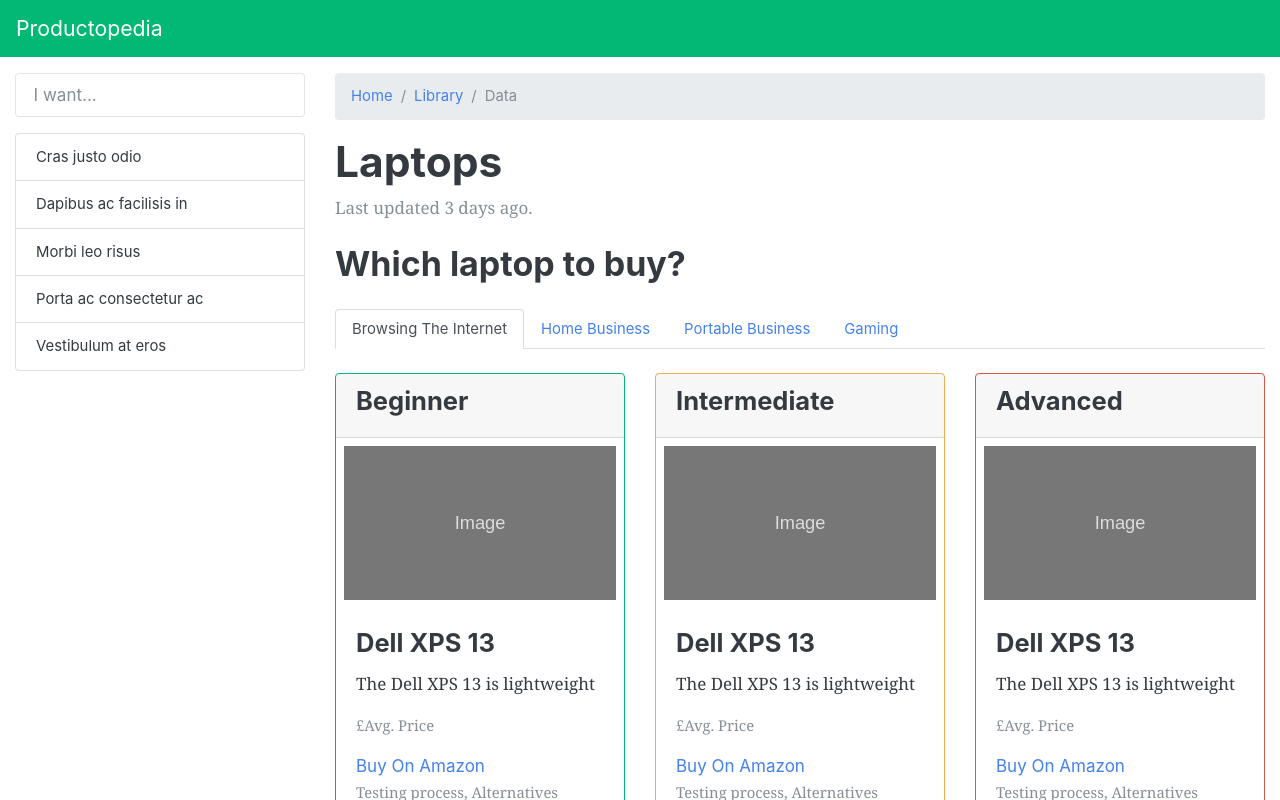
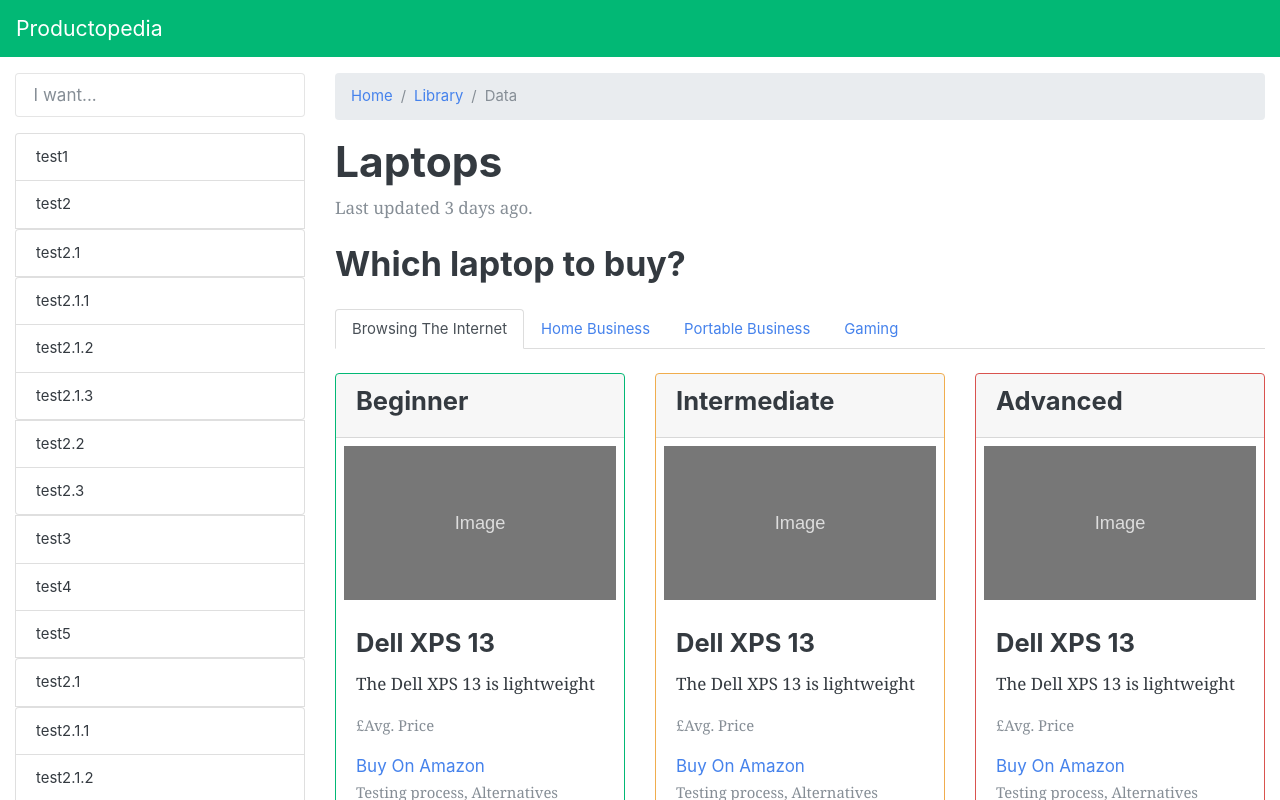
Before and after one commit to Chillout93/productopedia, a React app: page / in a window 1280 px wide. Shown: the top 800 px of the page. Built offline with nearby package versions, Linux system fonts and the light colour scheme.

Commit message:
update category hierarchy

```diff
--- a/public/index.html
+++ b/public/index.html
@@ -6,7 +6,7 @@
         crossorigin="anonymous">
     <link rel="stylesheet" href="https://stackpath.bootstrapcdn.com/font-awesome/4.7.0/css/font-awesome.min.css"
         crossorigin="anonymous">
-    <title>Productopedia</title>
+    <title>ProductPedia</title>
 </head>
 
 <body>
--- a/src/App.tsx
+++ b/src/App.tsx
@@ -1,12 +1,9 @@
 import * as React from "react";
-import { header } from "./components/header";
-import { breadcrumbs } from "./components/breadcrumbs";
-import { categories } from "./components/searchAndCategories";
+import { categories, categoryTest } from "./components/categoryDropdown";
 
 export default class App extends React.Component<{}, {}> {
     state = {
-        currentCategory: { name: "Nick" } as Category,
-        sidebarIsHidden: false
+        currentCategory: { name: "Nick" } as Category
     }
 
     render() {
@@ -18,31 +15,12 @@
 
                 <div className="container-fluid">
                     <div className="row">
-                        <div className="col-3 d-none d-lg-block">
-                            {categories(null, null)}
-                        </div>
-                        <div className="col-9 d-none d-lg-block">
-                            {breadcrumbs}
-                            {categoryDescription(currentCategory)}
-                        </div>
-
-                        <div className="col-12 d-lg-none collapse collapseExample">
-
-                            {categories(null, null)}
-                        </div>
-                        <div className="col-12 d-lg-none collapse collapseExample show">
-
-                            {breadcrumbs}
-                            {categoryDescription(currentCategory)}
-                        </div>
+                        {fullScreenDisplay(currentCategory)}
+                        {mobileDisplay(currentCategory)}
                     </div>
                 </div>
             </React.Fragment>
         )
-    }
-
-    handleSidebarOnClick = (sidebarIsHidden: boolean) => {
-        this.setState({ sidebarIsHidden });
     }
 
     handleCategoryOnClick = (category: Category) => {
@@ -109,3 +87,49 @@
             {tabs.map((x, i) => <div className={`tab-pane fade show ${i === 0 ? "active" : ""}`} id={`nav-${x.id}`} role="tabpanel" aria-labelledby={`nav-${x.id}-tab`}>{productCardDeck}</div>)}
         </div>
     </React.Fragment>;
+
+const header =
+    <React.Fragment>
+        <nav className="navbar navbar-expand-md navbar-dark sticky-top bg-dark mb-3">
+            <a className="navbar-brand" href="#">Productopedia</a>
+            <ul className="navbar-nav ml-auto">
+                <a className="nav-item d-lg-none collapse collapseExample" type="button" data-toggle="collapse" data-target=".collapseExample" aria-expanded="false" aria-controls="collapseExample">
+                    <i className="fa fa-arrow-up"></i>
+                </a>
+                <a className="nav-item d-lg-none collapse collapseExample show" type="button" data-toggle="collapse" data-target=".collapseExample" aria-expanded="false" aria-controls="collapseExample">
+                    <i className="fa fa-arrow-down"></i>
+                </a>
+            </ul>
+        </nav>
+    </React.Fragment>;
+
+const breadcrumbs =
+    <nav aria-label="breadcrumb">
+        <ol className="breadcrumb">
+            <li className="breadcrumb-item"><a href="#">Home</a></li>
+            <li className="breadcrumb-item"><a href="#">Library</a></li>
+            <li className="breadcrumb-item active" aria-current="page">Data</li>
+        </ol>
+    </nav>;
+
+const fullScreenDisplay = (currentCategory: Category) =>
+    <React.Fragment>
+        <div className="col-3 d-none d-lg-block">
+            {categories(categoryTest, null)}
+        </div>
+        <div className="col-9 d-none d-lg-block">
+            {breadcrumbs}
+            {categoryDescription(currentCategory)}
+        </div>
+    </React.Fragment>;
+
+const mobileDisplay = (currentCategory: Category) =>
+    <React.Fragment>
+        <div className="col-12 d-lg-none collapse collapseExample">
+            {categories(categoryTest, null)}
+        </div>
+        <div className="col-12 d-lg-none collapse collapseExample show">
+            {breadcrumbs}
+            {categoryDescription(currentCategory)}
+        </div>
+    </React.Fragment>;
--- a/src/components/breadcrumbs.tsx
+++ /dev/null
@@ -1,10 +0,0 @@
-import React from "react";
-
-export const breadcrumbs =
-    <nav aria-label="breadcrumb">
-        <ol className="breadcrumb">
-            <li className="breadcrumb-item"><a href="#">Home</a></li>
-            <li className="breadcrumb-item"><a href="#">Library</a></li>
-            <li className="breadcrumb-item active" aria-current="page">Data</li>
-        </ol>
-    </nav>;
--- /dev/null
+++ b/src/components/categoryDropdown.tsx
@@ -0,0 +1,51 @@
+import React from "react";
+
+export const categoryTest: Category[] = [
+    { name: "test1", children: null, products: null },
+    {
+        name: "test2", children: [
+            {
+                name: "test2.1", children: [
+                    { name: "test2.1.1", children: null, products: null },
+                    { name: "test2.1.2", children: null, products: null },
+                    { name: "test2.1.3", children: null, products: null }
+                ], products: null
+            },
+            { name: "test2.2", children: null, products: null },
+            { name: "test2.3", children: null, products: null },
+        ], products: null
+    },
+    { name: "test3", children: null, products: null },
+    { name: "test4", children: null, products: null },
+    {
+        name: "test5", children: [
+            {
+                name: "test2.1", children: [
+                    { name: "test2.1.1", children: null, products: null },
+                    { name: "test2.1.2", children: null, products: null },
+                    { name: "test2.1.3", children: null, products: null }
+                ], products: null
+            },
+            { name: "test2.2", children: null, products: null },
+            { name: "test2.3", children: null, products: null },
+        ], products: null
+    }
+];
+
+export const categories = (categories: Category[], handleOnCategoryClick: Function) =>
+    <React.Fragment>
+        <input type="text" className="form-control mb-3" placeholder="I want..." />
+        <ul className="list-group">
+            {categories.map(x => renderCategory(x))}
+        </ul>
+    </React.Fragment>;
+
+const renderCategory = (category: Category) =>
+    <React.Fragment>
+        <li className="list-group-item">{category.name}</li>
+        {category.children !== null && category.children.length > 0
+            ? <ul className="list-group">
+                {category.children.map(x => renderCategory(x))}
+            </ul>
+            : null}
+    </React.Fragment>;
--- a/src/components/header.tsx
+++ /dev/null
@@ -1,16 +0,0 @@
-import React from "react";
-
-export const header =
-    <React.Fragment>
-        <nav className="navbar navbar-expand-md navbar-dark sticky-top bg-dark mb-3">
-            <a className="navbar-brand" href="#">Productopedia</a>
-            <ul className="navbar-nav ml-auto">
-                <a className="nav-item d-lg-none collapse collapseExample" type="button" data-toggle="collapse" data-target=".collapseExample" aria-expanded="false" aria-controls="collapseExample">
-                    <i className="fa fa-arrow-up text-muted"></i>
-                </a>
-                <a className="nav-item d-lg-none collapse collapseExample show" type="button" data-toggle="collapse" data-target=".collapseExample" aria-expanded="false" aria-controls="collapseExample">
-                    <i className="fa fa-arrow-down text-muted"></i>
-                </a>
-            </ul>
-        </nav>
-    </React.Fragment>;
--- a/src/components/searchAndCategories.tsx
+++ /dev/null
@@ -1,13 +0,0 @@
-import React from "react";
-
-export const categories = (categories: Category[], handleOnCategoryClick: Function) =>
-    <React.Fragment>
-        <input type="text" className="form-control mb-3" placeholder="I want..." />
-        <ul className="list-group">
-            <li className="list-group-item">Cras justo odio</li>
-            <li className="list-group-item">Dapibus ac facilisis in</li>
-            <li className="list-group-item">Morbi leo risus</li>
-            <li className="list-group-item">Porta ac consectetur ac</li>
-            <li className="list-group-item">Vestibulum at eros</li>
-        </ul>
-    </React.Fragment>;
```
